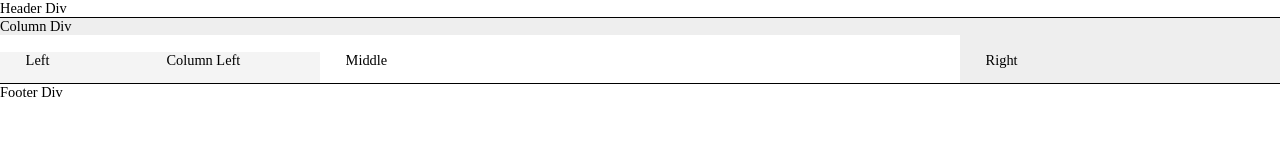
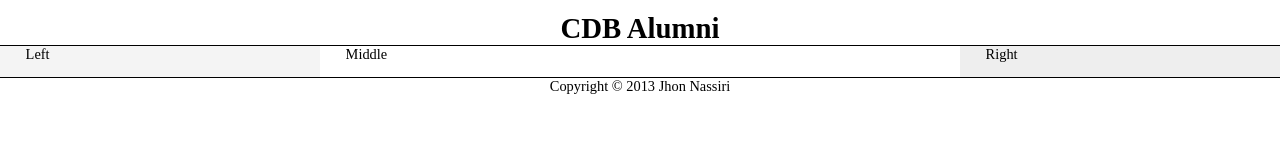
Before and after one commit to jfaghihnassiri/alumni, a plain HTML site: page index.html in a window 1280 px wide. Drawn offline with nearby package versions, Linux system fonts and the light colour scheme.

Commit message:
Added the first javascript and tinkered with the basic layout including the header and footer

```diff
--- a/index.html
+++ b/index.html
@@ -1,14 +1,24 @@
 <!DOCTYPE html>
 <html lang="en">
 	<head>
-		<meta charset="utf-8">
+		<!-- http://matthewjamestaylor.com/blog/perfect-3-column.htm -->
+		<meta charset="utf-8"/>
 		<title>CDB Alumni</title>
-		<link rel="stylesheet" type="text/css" href="styles/screen.css">
+		<link rel="stylesheet" type="text/css" href="styles/style.css"/>
+		<link rel="icon" href="images/iea_logo.png" type="image/png" />
+		<script src="//ajax.googleapis.com/ajax/libs/jquery/1.10.2/jquery.min.js" ></script>
+		<script src="ui.js"></script>
 	</head>
     	<body>
+		<div id="header">
+			<h1>
+				CDB Alumni
+			</h1>
+			<div>
 
-		<div id="header">Header Div</div>
-		<div class="colmask threecol">Column Div<div class="colmid">Column Mid<div class="colleft">Column Left
+			</div>
+		</div>
+		<div class="colmask threecol"><!--Column Div--><div class="colmid"><!--Column Mid--><div class="colleft"><!--Column Left-->
 			<div class="col1"> <!-- Middle -->
 				Middle
 			</div>
@@ -19,7 +29,7 @@
 				Right
 			</div>
 		</div></div></div>
-		<div id="footer">Footer Div</div>
+		<div id="footer"></div>
 
 	</body>
 </html>
--- a/styles/screen.css
+++ b/styles/style.css
@@ -46,6 +46,9 @@ img {
 #header h2 {
 	padding:.4em 15px 0 15px;
 	margin:0;
+}
+#header h1 {
+	text-align:center;
 }
 #header ul {
 	clear:left;
@@ -157,3 +160,7 @@ img {
 	padding:10px;
 	margin:0;
 }
+
+#copywrite {
+	text-align:center;
+}
--- /dev/null
+++ b/ui.js
@@ -0,0 +1,4 @@
+$(document).ready(function() {
+	var d = new Date();
+	$('#footer').append('<div id="copywrite">Copyright &copy; ' + d.getFullYear() + ' Jhon Nassiri</div>');
+});
```
Also changed, not shown: favicon.ico (added), images/iea_logo.png (added).
